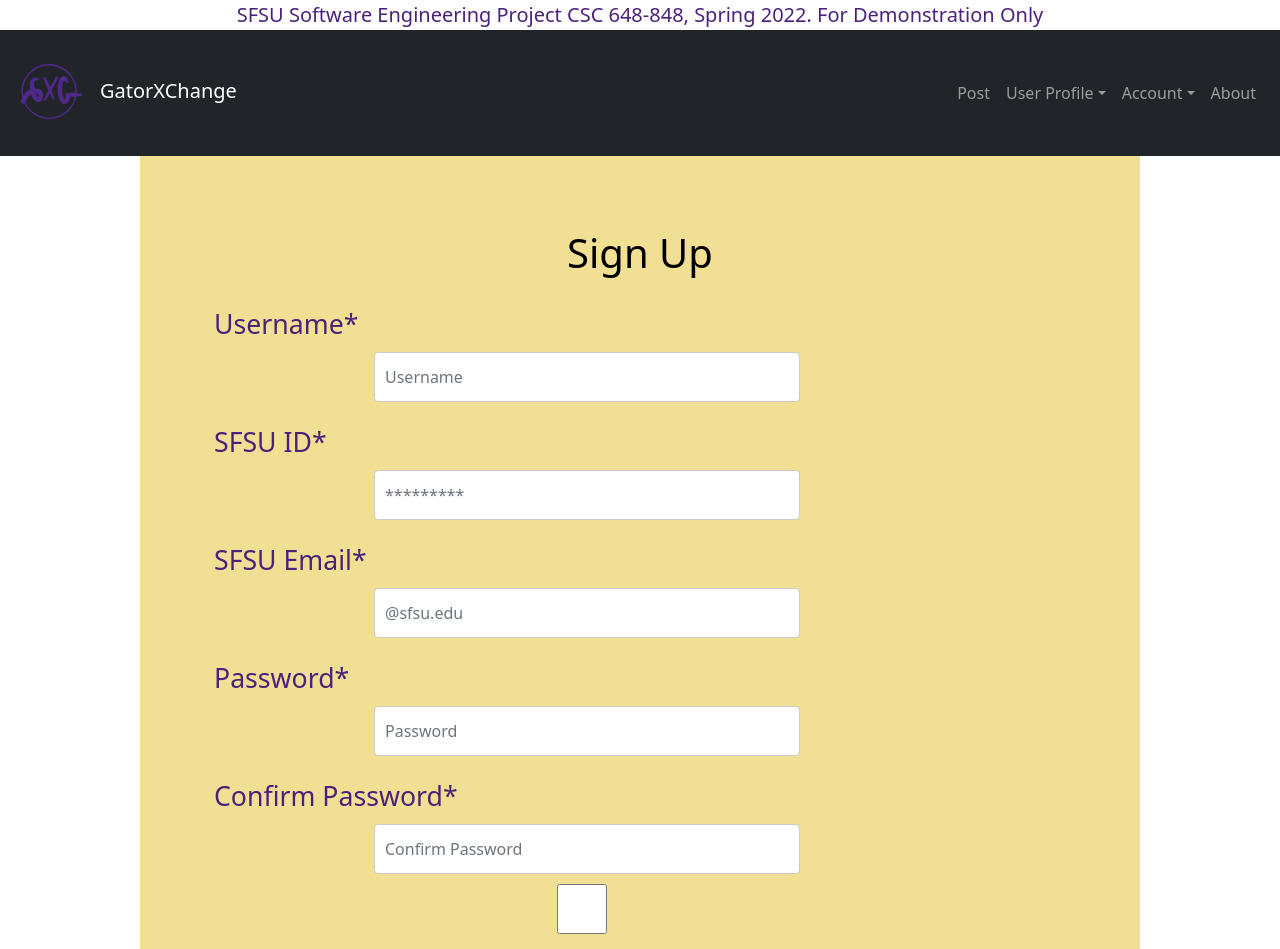
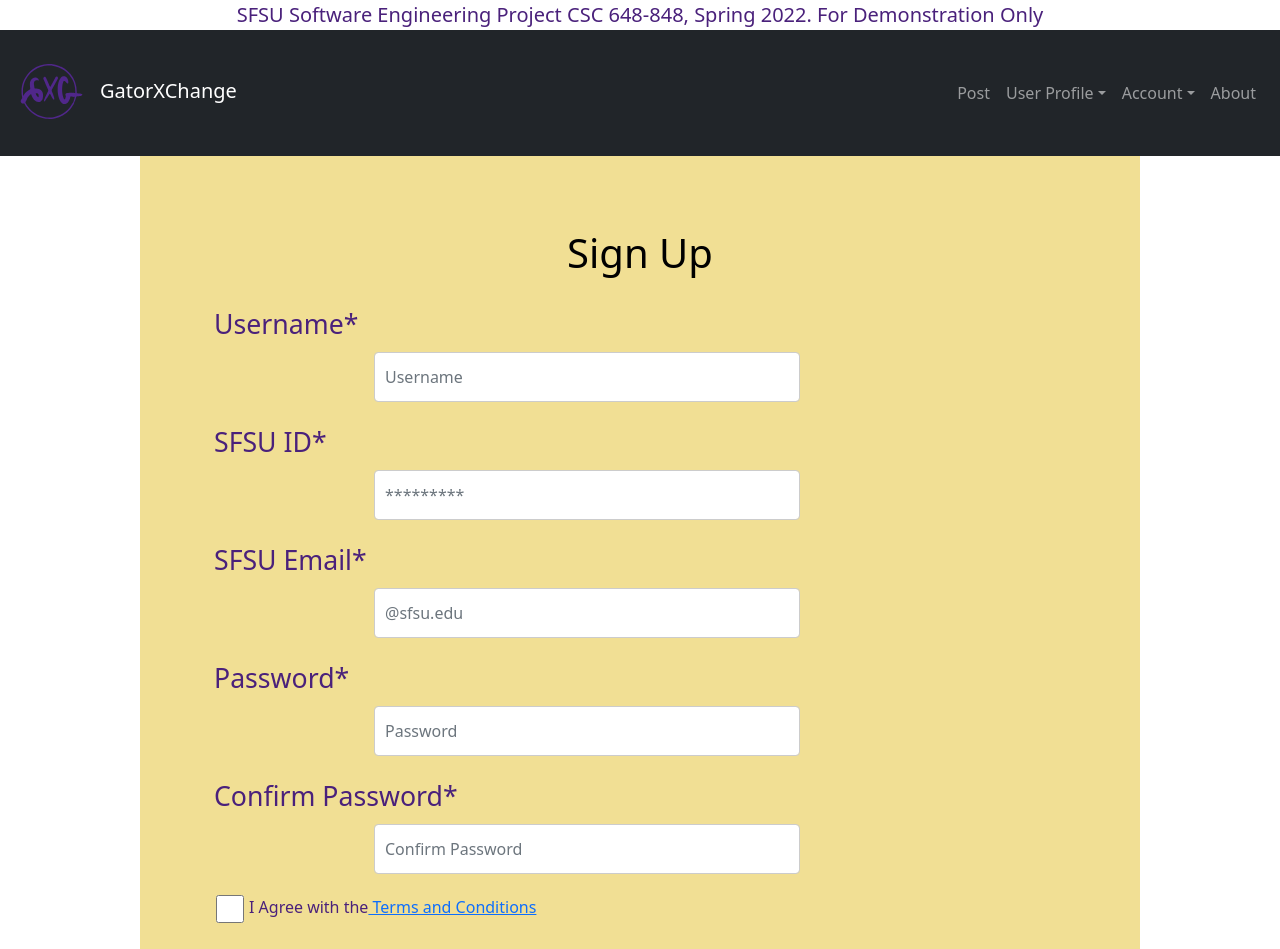
Before and after one commit to DrashtiShah23/online-marketplace-GatorXchange, a React (Create React App) app in the folder application/client/: page /SignUp in a window 1280 px wide. Shown: the top 949 px of the page. Built offline with nearby package versions, Linux system fonts and the light colour scheme.

Commit message:
Corrected the checkbox position and is aligned right besides terms and conditions

```diff
--- a/application/client/src/css/registration.css
+++ b/application/client/src/css/registration.css
@@ -102,3 +102,18 @@ h1{
   .col-12{
     padding: 10px;
   }
+
+  .check-box{
+    padding: 5%;
+    margin-left: 0%;
+  }
+
+  input.signup-check{
+    display: inline;
+    padding: 2%;
+    width: 28px;
+    flex: 0 0 200px;
+    margin-left: 12px;
+    height: 50px;
+    vertical-align: middle;
+}
--- a/application/client/src/pages/signup.js
+++ b/application/client/src/pages/signup.js
@@ -189,7 +189,7 @@ axios
       </div>
 
         <div className="checkbox" for = "validCheck">
-          <input
+          <input class="signup-check"
             id="validCheck"
             type="checkbox"
             required
@@ -197,7 +197,6 @@ axios
           />
 
           <label id="TnC">
-            {" "}
             I Agree with the
             <Link to="/"> Terms and Conditions </Link>
           </label>
```
